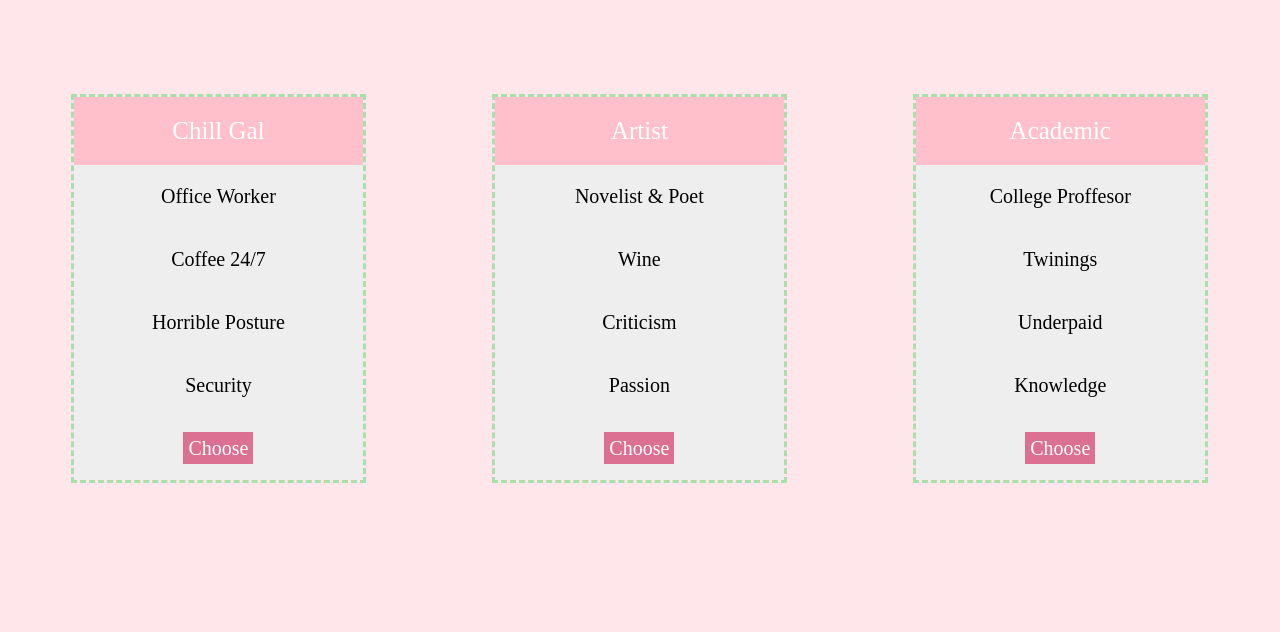
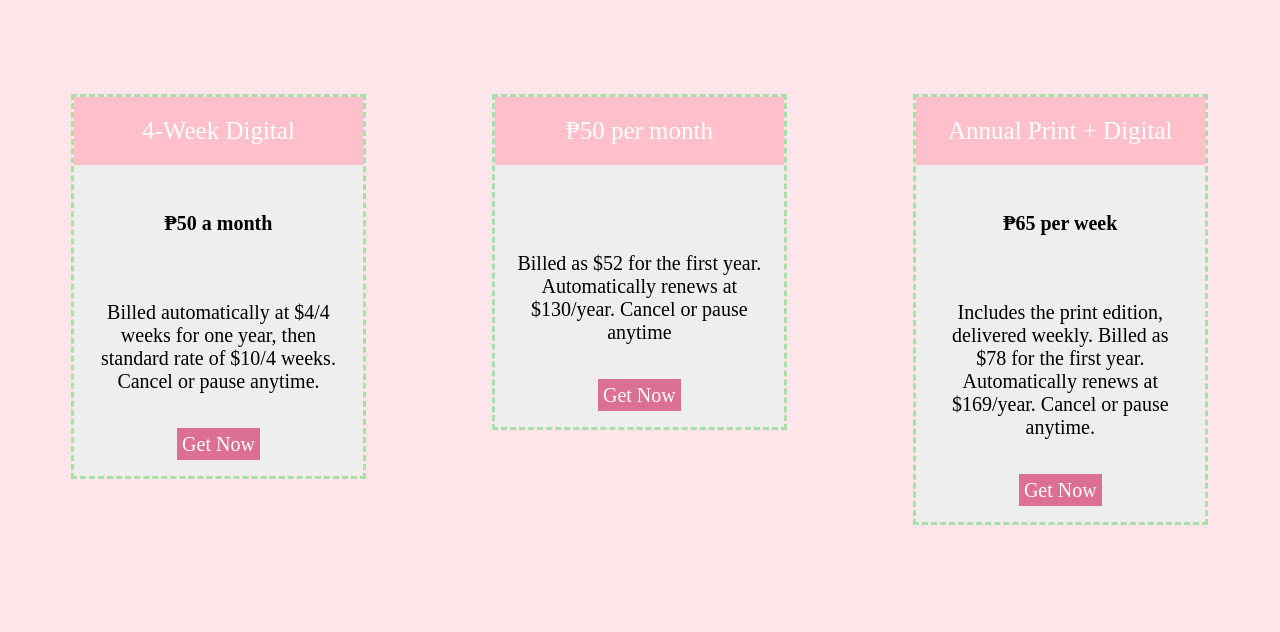
Before and after one commit to ambassadorsCoders/Colis-Pricing_Table, a plain HTML site: page index.html in a window 1280 px wide. Shown: the part 168-800 px from the top of the page. Drawn offline with Linux system fonts and the light colour scheme.

Commit message:
Update index.html

```diff
--- a/index.html
+++ b/index.html
@@ -3,7 +3,7 @@
 <head>
     <meta charset="UTF-8">
     <meta name="viewport" content="width=device-width, initial-scale=1.0">
-    <title>Colis' Life Choices</title>
+    <title>Pricing Table</title>
     <style>
         * {
             box-sizing: border-box;
@@ -67,38 +67,32 @@
     </style>
 </head>
 <body>
-    <h1>Pick Your Life</h1>
+    <h1>Choose a Plan</h1>
     <div class="option">
         <ul class="listahan">
-            <li class="type">Chill Gal</li>
-            <li>Office Worker</li>
-
-            <li>Coffee 24/7</li>
-            <li>Horrible Posture</li>
-            <li>Security</li>
-            <li class="grey"><a href="#" class="button">Choose</a></li>
+            <li class="type">4-Week Digital</li>
+            <li><h4>₱50 a month</h4></li>
+            <li>Billed automatically at $4/4 weeks for one year, then standard rate of $10/4 weeks. Cancel or pause anytime.</li>
+            <li class="grey"><a href="#" class="button">Get Now</a></li>
         </ul>
     </div>
 
     <div class="option">
         <ul class="listahan">
-            <li class="type">Artist</li>
-            <li>Novelist & Poet</li>
-            <li>Wine</li>
-            <li>Criticism</li>
-            <li>Passion</li>
-            <li class="grey"><a href="#" class="button">Choose</a></li>
+            <li class="type">₱50 per month</li>
+            <li><h4></h4></li>
+            <li>Billed as $52 for the first year. Automatically renews at $130/year. Cancel or pause anytime</li>
+            <li class="grey"><a href="#" class="button">Get Now</a></li>
         </ul>
     </div>
 
     <div class="option">
         <ul class="listahan">
-            <li class="type">Academic</li>
-            <li>College Proffesor</li>
-            <li>Twinings</li>
-            <li>Underpaid</li>
-            <li>Knowledge</li>
-            <li class="grey"><a href="#" class="button">Choose</a></li>
+            <li class="type">Annual Print + Digital</li>
+            <li><h4>₱65 per week</h4></li>
+            <li>Includes the print edition, delivered weekly.
+                Billed as $78 for the first year. Automatically renews at $169/year. Cancel or pause anytime.</li>
+            <li class="grey"><a href="#" class="button">Get Now</a></li>
         </ul>
     </div>
 </body>
```
